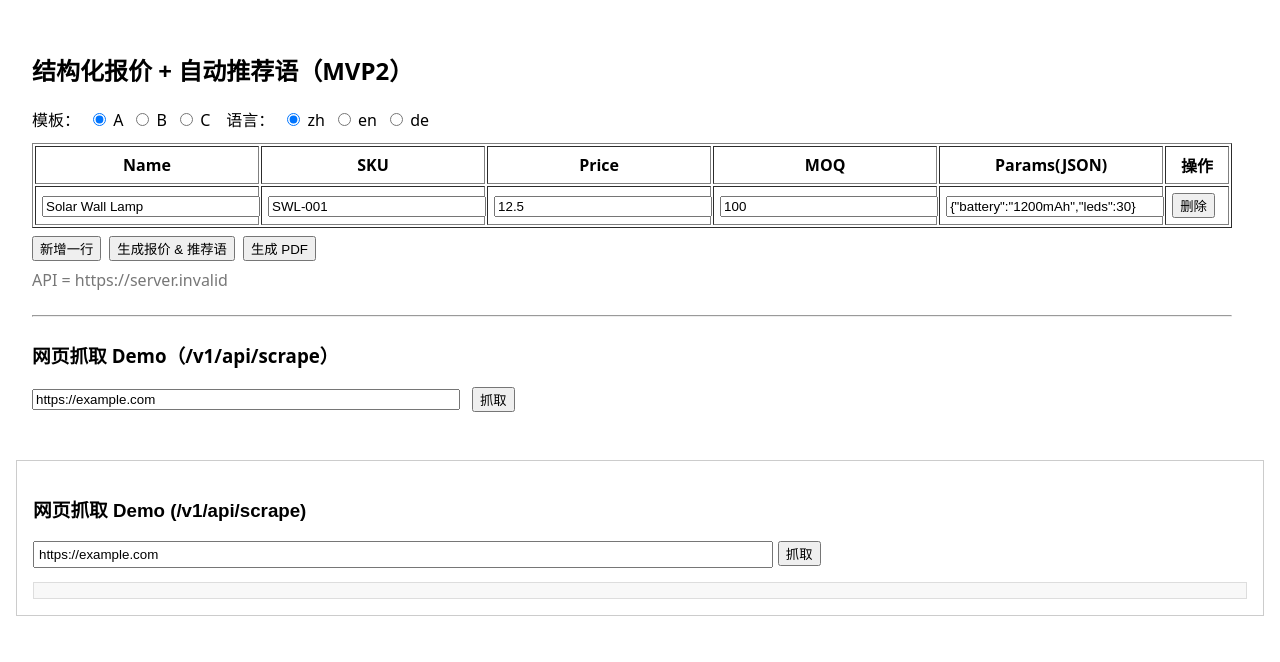
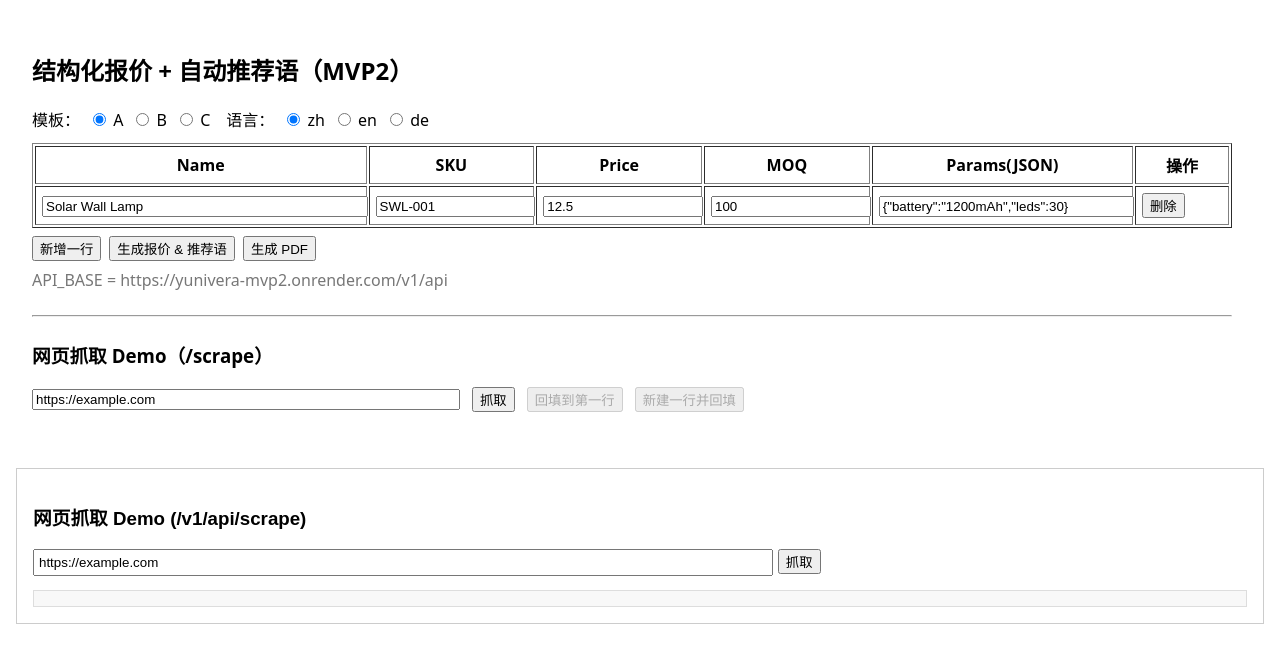
Before and after one commit to Shuqin2025/yunivera-mvp2, a React (Vite) app in the folder frontend/: page / in a window 1280 px wide. Shown: the top 662 px of the page. Built offline with nearby package versions, Linux system fonts and the light colour scheme; no server answers.

Commit message:
Update App.jsx

```diff
--- a/frontend/src/App.jsx
+++ b/frontend/src/App.jsx
@@ -1,11 +1,11 @@
 import React, { useState, useRef } from 'react'
 
-// 优先读取环境变量 VITE_API_URL，未配置时回退到后端线上域名
-const API =
+// 统一后端基址：优先 .env 的 VITE_API_BASE（应含 /v1/api），否则回退到线上
+const API_BASE =
   (typeof import.meta !== 'undefined' &&
     import.meta.env &&
-    import.meta.env.VITE_API_URL) ||
-  'https://yunivera-mvp2.onrender.com'
+    import.meta.env.VITE_API_BASE) ||
+  'https://yunivera-mvp2.onrender.com/v1/api'
 
 export default function App() {
   // ==== 报价 & 推荐语 ====
@@ -18,7 +18,7 @@ export default function App() {
       params: '{"battery":"1200mAh","leds":30}',
     },
   ])
-  const [template, setTemplate] = useState('A') // mode: 'A' | 'B' | 'C'
+  const [template, setTemplate] = useState('A') // 'A' | 'B' | 'C'
   const [lang, setLang] = useState('zh')
   const [busy, setBusy] = useState(false)
 
@@ -76,7 +76,7 @@ export default function App() {
     }
     setBusy(true)
     try {
-      const res = await fetch(`${API}/v1/api/quote/generate`, {
+      const res = await fetch(`${API_BASE}/quote/generate`, {
         method: 'POST',
         headers: { 'Content-Type': 'application/json' },
         body: JSON.stringify(payload),
@@ -110,7 +110,7 @@ export default function App() {
     }
     setBusy(true)
     try {
-      const res = await fetch(`${API}/v1/api/pdf`, {
+      const res = await fetch(`${API_BASE}/pdf`, {
         method: 'POST',
         headers: { 'Content-Type': 'application/json' },
         body: JSON.stringify({ title: '报价单', ...payload }),
@@ -126,7 +126,9 @@ export default function App() {
         throw new Error(msg)
       }
       if (data?.fileUrl) {
-        window.open(`${API}${data.fileUrl}`, '_blank')
+        // 后端返回的是 /files/xxx.pdf，相对路径，拼接 API_BASE 的 host
+        const baseUrl = API_BASE.replace(/\/v1\/api\/?$/, '')
+        window.open(`${baseUrl}${data.fileUrl}`, '_blank')
       } else {
         alert('已生成，但未返回文件地址')
       }
@@ -141,26 +143,78 @@ export default function App() {
   // ==== 网页抓取 Demo（/v1/api/scrape） ====
   const [rawUrl, setRawUrl] = useState('https://example.com')
   const [scrapeData, setScrapeData] = useState(null)
+  const [scrapeLoading, setScrapeLoading] = useState(false)
   const iframeRef = useRef(null)
 
-  const scrapeUrl = async () => {
+  const doScrape = async () => {
     if (!rawUrl.trim()) return alert('请先输入 URL')
+    setScrapeLoading(true)
     setScrapeData(null)
     try {
-      const url = `${API}/v1/api/scrape?url=${encodeURIComponent(rawUrl)}`
+      const url = `${API_BASE}/scrape?url=${encodeURIComponent(rawUrl)}`
       const res = await fetch(url, { method: 'GET', cache: 'no-store' })
       if (!res.ok) throw new Error(`HTTP ${res.status}`)
       const data = await res.json()
       setScrapeData(data)
 
-      // 预览（如果返回了 preview，就塞进 <iframe srcdoc>）
+      // 预览（有 preview 就塞进 iframe）
       if (data?.preview && iframeRef.current) {
-        iframeRef.current.srcdoc = data.preview
+        iframeRef.current.srcdoc = `<base href="${data.url}">${data.preview}`
+      } else if (iframeRef.current) {
+        iframeRef.current.removeAttribute('srcdoc')
       }
     } catch (e) {
       console.error('SCRAPE ERR:', e)
       alert('抓取失败：' + e.message)
+    } finally {
+      setScrapeLoading(false)
     }
+  }
+
+  // ==== 一键回填 ====
+  const fillToRow = (targetIndex = 0, createIfMissing = true) => {
+    if (!scrapeData) {
+      alert('请先抓取成功后再回填')
+      return
+    }
+    // 确保目标行存在
+    let next = rows.slice()
+    if (targetIndex >= next.length) {
+      if (!createIfMissing) {
+        alert('不存在可回填的行，请先新增一行')
+        return
+      }
+      // 自动补足到 targetIndex
+      while (next.length <= targetIndex) {
+        next.push({ name: '', sku: '', price: '', moq: '', params: '' })
+      }
+    }
+
+    const { title, description, h1 = [], url } = scrapeData
+    const paramsObj = {
+      h1,
+      description: description || '',
+      source: url || rawUrl || '',
+    }
+    const prettyParams = JSON.stringify(paramsObj, null, 0) // 紧凑些，便于后端解析
+
+    next[targetIndex] = {
+      ...next[targetIndex],
+      name: title || next[targetIndex].name,
+      // sku、price、moq 不动，由用户补
+      params: prettyParams,
+    }
+
+    setRows(next)
+    alert(
+      `已回填到第 ${targetIndex + 1} 行：\n` +
+        `name="${title || ''}"\nparams=${prettyParams}`
+    )
+  }
+
+  const fillNewRow = () => {
+    // 在表尾新加一行并回填
+    fillToRow(rows.length, true)
   }
 
   return (
@@ -198,12 +252,12 @@ export default function App() {
       <table border="1" cellPadding="6" style={{ width: '100%' }}>
         <thead>
           <tr>
-            <th>Name</th>
-            <th>SKU</th>
-            <th>Price</th>
-            <th>MOQ</th>
+            <th style={{width: '28%'}}>Name</th>
+            <th style={{width: '14%'}}>SKU</th>
+            <th style={{width: '14%'}}>Price</th>
+            <th style={{width: '14%'}}>MOQ</th>
             <th>Params(JSON)</th>
-            <th>操作</th>
+            <th style={{width: 80}}>操作</th>
           </tr>
         </thead>
         <tbody>
@@ -242,6 +296,7 @@ export default function App() {
                   style={{ width: '100%' }}
                   value={r.params}
                   onChange={(e) => onChange(i, 'params', e.target.value)}
+                  placeholder='例如 {"battery":"1200mAh"} 或由“回填”按钮自动生成'
                 />
               </td>
               <td>
@@ -260,24 +315,32 @@ export default function App() {
         <button style={{ marginLeft: 8 }} onClick={generatePdf} disabled={busy}>
           {busy ? '生成中…' : '生成 PDF'}
         </button>
-        <div style={{ marginTop: 8, color: '#777' }}>API = {API}</div>
+        <div style={{ marginTop: 8, color: '#777' }}>API_BASE = {API_BASE}</div>
       </div>
 
       {/* ====== 抓取区域 ====== */}
       <hr style={{ margin: '24px 0' }} />
-      <h3>网页抓取 Demo（/v1/api/scrape）</h3>
-      <div style={{ display: 'flex', gap: 12, alignItems: 'center' }}>
+      <h3>网页抓取 Demo（/scrape）</h3>
+      <div style={{ display: 'flex', gap: 12, alignItems: 'center', marginBottom: 8 }}>
         <input
           style={{ width: 420 }}
           placeholder="输入要抓取的 URL，例如 https://example.com"
           value={rawUrl}
           onChange={(e) => setRawUrl(e.target.value)}
         />
-        <button onClick={scrapeUrl}>抓取</button>
+        <button onClick={doScrape} disabled={scrapeLoading}>
+          {scrapeLoading ? '抓取中…' : '抓取'}
+        </button>
+        <button onClick={() => fillToRow(0, true)} disabled={!scrapeData}>
+          回填到第一行
+        </button>
+        <button onClick={fillNewRow} disabled={!scrapeData}>
+          新建一行并回填
+        </button>
       </div>
 
       {scrapeData && (
-        <div style={{ marginTop: 12 }}>
+        <div style={{ marginTop: 8 }}>
           <div style={{ marginBottom: 8 }}>
             <b>Title：</b>{scrapeData.title || '(无)'}
             <b>描述：</b>{scrapeData.description || '(无)'}
```
